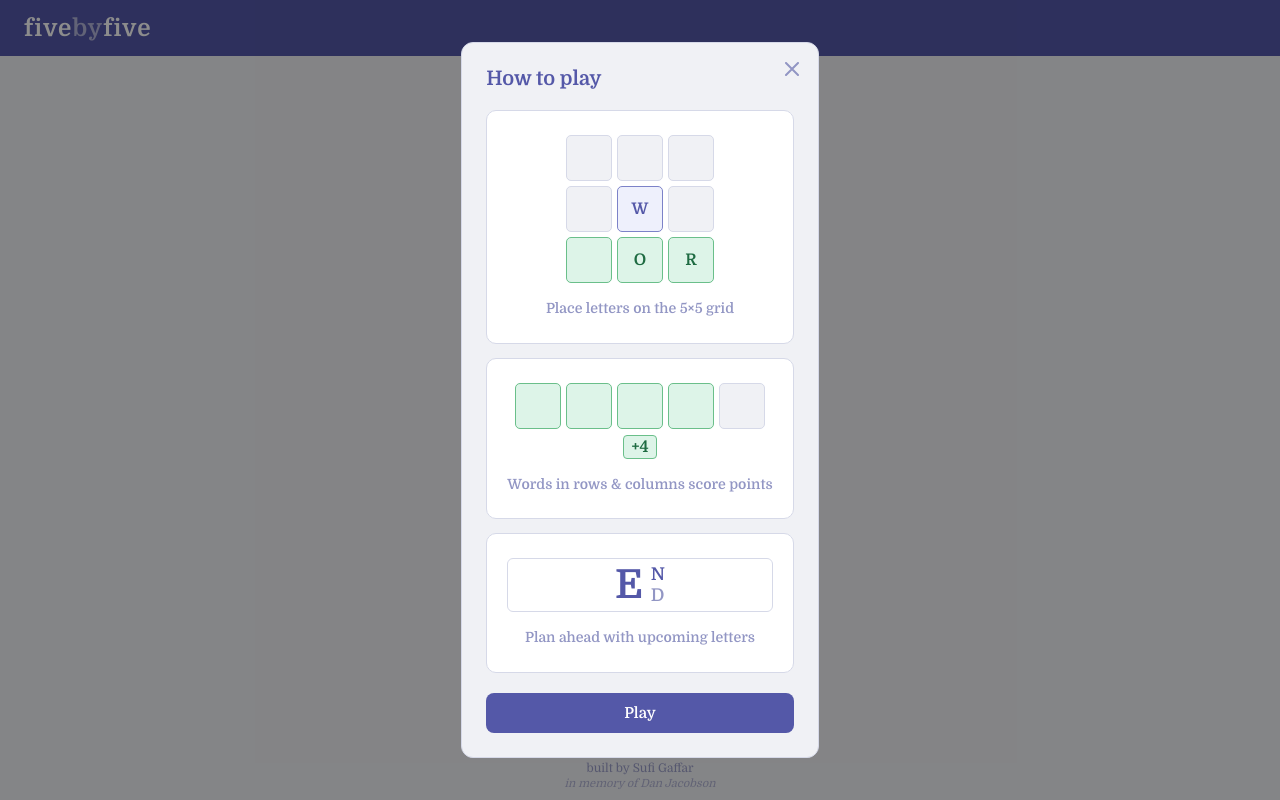
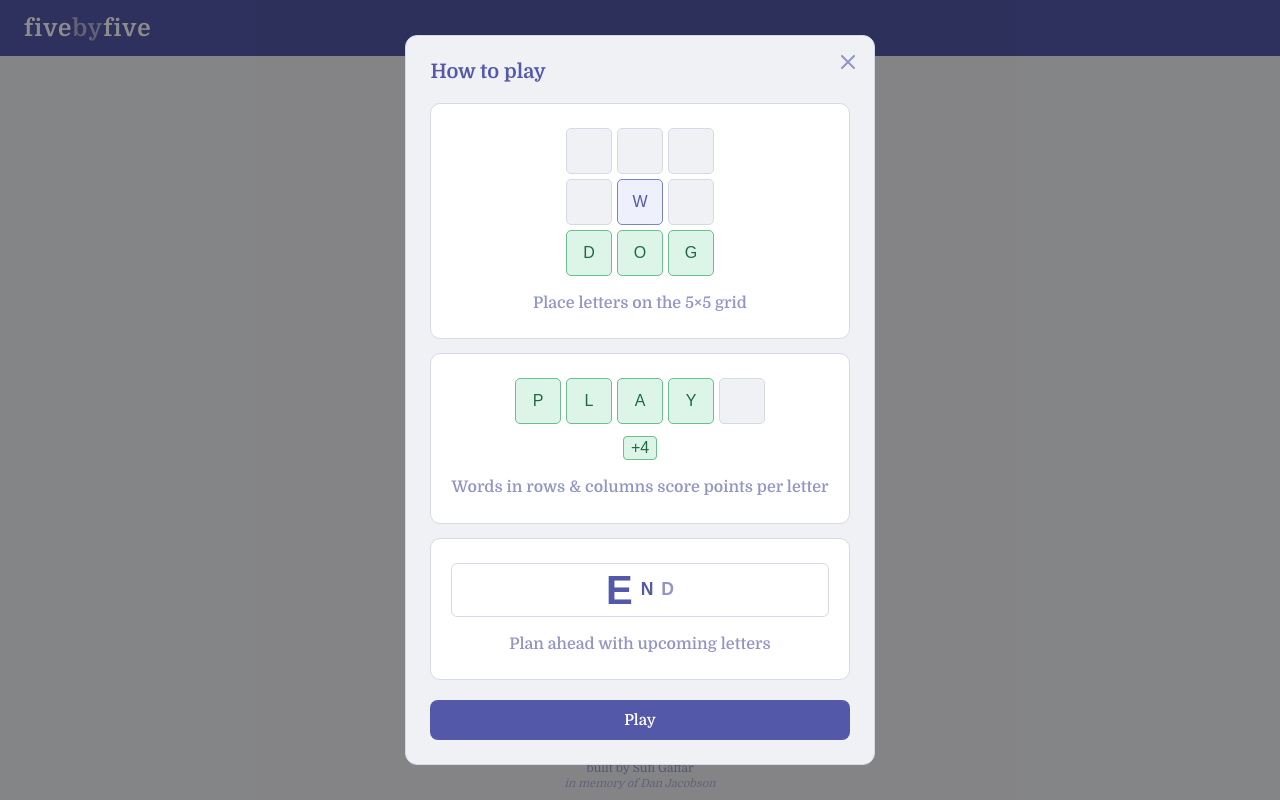
Before and after one commit to sufigaffar/words-daily, a React (Vite) app: page / in a window 1280 px wide. Built offline with nearby package versions, Linux system fonts and the light colour scheme.

Commit message:
improve how to play modal behavior

```diff
--- a/src/App.tsx
+++ b/src/App.tsx
@@ -5,16 +5,16 @@ import { BestGridModal } from "./BestGridModal.tsx";
 import { HowToPlayModal } from "./HowToPlayModal.tsx";
 import { WordGrid } from "./WordGrid.tsx";
 
-const SEEN_COOKIE = 'fbf_seen_instructions';
+const PLAYED_COOKIE = 'fbf_has_played';
 
-function hasSeenInstructions(): boolean {
-  return document.cookie.split(';').some(c => c.trim().startsWith(`${SEEN_COOKIE}=`));
+function hasEverPlayed(): boolean {
+  return document.cookie.split(';').some(c => c.trim().startsWith(`${PLAYED_COOKIE}=`));
 }
 
-function markInstructionsSeen(): void {
+function markHasPlayed(): void {
   const expires = new Date();
   expires.setFullYear(expires.getFullYear() + 1);
-  document.cookie = `${SEEN_COOKIE}=1; expires=${expires.toUTCString()}; path=/`;
+  document.cookie = `${PLAYED_COOKIE}=1; expires=${expires.toUTCString()}; path=/`;
 }
 
 function App() {
@@ -41,12 +41,14 @@ function App() {
   const [modalClosed, setModalClosed] = React.useState(false);
   const showModal = gameState === 'finished' && !modalClosed;
 
-  const [howToPlayClosed, setHowToPlayClosed] = React.useState(hasSeenInstructions);
+  const [howToPlayClosed, setHowToPlayClosed] = React.useState(hasEverPlayed);
 
-  const handleCloseHowToPlay = () => {
-    markInstructionsSeen();
-    setHowToPlayClosed(true);
-  };
+  React.useEffect(() => {
+    if (gameState === 'finished') {
+      markHasPlayed();
+      setHowToPlayClosed(true);
+    }
+  }, [gameState]);
 
   return (
     <>
@@ -95,7 +97,7 @@ function App() {
       </footer>
 
       {!howToPlayClosed && (
-        <HowToPlayModal onClose={handleCloseHowToPlay} />
+        <HowToPlayModal onClose={() => setHowToPlayClosed(true)} />
       )}
 
       {showModal && (
--- a/src/HowToPlayModal.module.scss
+++ b/src/HowToPlayModal.module.scss
@@ -16,13 +16,11 @@
     padding: 24px;
     display: flex;
     flex-direction: column;
-    align-items: center;
     gap: 20px;
     min-width: 340px;
     max-width: 90vw;
     min-height: 85vh;
     max-height: 92vh;
-    overflow-y: auto;
     box-sizing: border-box;
 
     @media (max-width: 480px) {
@@ -31,6 +29,15 @@
         max-width: calc(100vw - 20px);
         min-height: 88vh;
     }
+}
+
+.scrollContent {
+    display: flex;
+    flex-direction: column;
+    gap: 20px;
+    flex: 1;
+    overflow-y: auto;
+    min-height: 0;
 }
 
 .heading {
@@ -73,6 +80,7 @@
     display: flex;
     flex-direction: column;
     align-items: center;
+    justify-content: center;
     gap: 16px;
     background-color: var(--color-bg-surface);
     border: 1px solid var(--color-border-default);
@@ -82,7 +90,7 @@
 }
 
 .stepLabel {
-    font-size: 0.88rem;
+    font-size: 1rem;
     font-weight: 600;
     color: var(--color-text-muted);
     text-align: center;
@@ -95,6 +103,7 @@
     display: grid;
     grid-template-columns: repeat(3, 1fr);
     gap: 5px;
+    font-family: var(--font-sans);
 }
 
 .miniCell {
@@ -107,7 +116,7 @@
     align-items: center;
     justify-content: center;
     font-size: 1rem;
-    font-weight: 700;
+    font-weight: 500;
     color: var(--color-text-cell);
 }
 
@@ -129,7 +138,9 @@
     display: flex;
     flex-direction: column;
     align-items: center;
-    gap: 6px;
+    justify-content: center;
+    gap: 12px;
+    flex: 1;
 }
 
 .miniRow {
@@ -143,21 +154,29 @@
     border-radius: 5px;
     border: 1px solid var(--color-border-default);
     background-color: var(--color-bg-page);
+    display: flex;
+    align-items: center;
+    justify-content: center;
+    font-size: 1rem;
+    font-weight: 500;
+    color: var(--color-text-word);
 }
 
 .miniRowCellWord {
     background-color: var(--color-bg-word);
     border-color: var(--color-border-word);
+    font-family: var(--font-sans);
 }
 
 .scoreBadge {
     font-size: 1rem;
-    font-weight: 700;
+    font-weight: 500;
     color: var(--color-text-word);
     background-color: var(--color-bg-word);
     border: 1px solid var(--color-border-word);
     border-radius: 4px;
     padding: 2px 7px;
+    font-family: var(--font-sans);
 }
 
 /* --- Mini letter preview (step 3) --- */
@@ -173,6 +192,8 @@
     padding: 6px 10px;
     width: 100%;
     box-sizing: border-box;
+    flex: 1;
+    font-family: var(--font-sans);
 }
 
 .miniCurrentLetter {
@@ -180,12 +201,14 @@
     font-weight: 700;
     color: var(--color-text-accent);
     line-height: 1;
+    font-family: var(--font-sans);
 }
 
 .miniNextLetters {
     display: flex;
-    flex-direction: column;
-    gap: 4px;
+    flex-direction: row;
+    gap: 8px;
+    font-family: var(--font-sans);
 
     span {
         font-size: 1.1rem;
--- a/src/HowToPlayModal.tsx
+++ b/src/HowToPlayModal.tsx
@@ -5,7 +5,7 @@ type Props = {
 };
 
 function MiniGrid() {
-  const letters = ['', '', '', '', 'W', '', '', 'O', 'R'];
+  const letters = ['', '', '', '', 'W', '', 'D', 'O', 'G'];
   const highlighted = new Set([6, 7, 8]);
   return (
     <div className={styles.miniGrid}>
@@ -19,12 +19,14 @@ function MiniGrid() {
 }
 
 function MiniScoreRow() {
-  const word = [true, true, true, true, false];
+  const cells = ['P', 'L', 'A', 'Y', ''];
   return (
     <div className={styles.miniScoreWrap}>
       <div className={styles.miniRow}>
-        {word.map((active, i) => (
-          <div key={i} className={`${styles.miniRowCell} ${active ? styles.miniRowCellWord : ''}`} />
+        {cells.map((letter, i) => (
+          <div key={i} className={`${styles.miniRowCell} ${letter ? styles.miniRowCellWord : ''}`}>
+            {letter}
+          </div>
         ))}
       </div>
       <span className={styles.scoreBadge}>+4</span>
@@ -54,6 +56,7 @@ export function HowToPlayModal({ onClose }: Props) {
           </svg>
         </button>
 
+        <div className={styles.scrollContent}>
           <div className={styles.heading}>How to play</div>
 
           <div className={styles.steps}>
@@ -63,11 +66,12 @@ export function HowToPlayModal({ onClose }: Props) {
             </div>
             <div className={styles.step}>
               <MiniScoreRow />
-            <span className={styles.stepLabel}>Words in rows &amp; columns score points</span>
+              <span className={styles.stepLabel}>Words in rows &amp; columns score points per letter</span>
             </div>
             <div className={styles.step}>
               <MiniPreview />
               <span className={styles.stepLabel}>Plan ahead with upcoming letters</span>
+            </div>
           </div>
         </div>
 
```
Lines whose indentation alone changed are shown as unchanged.
